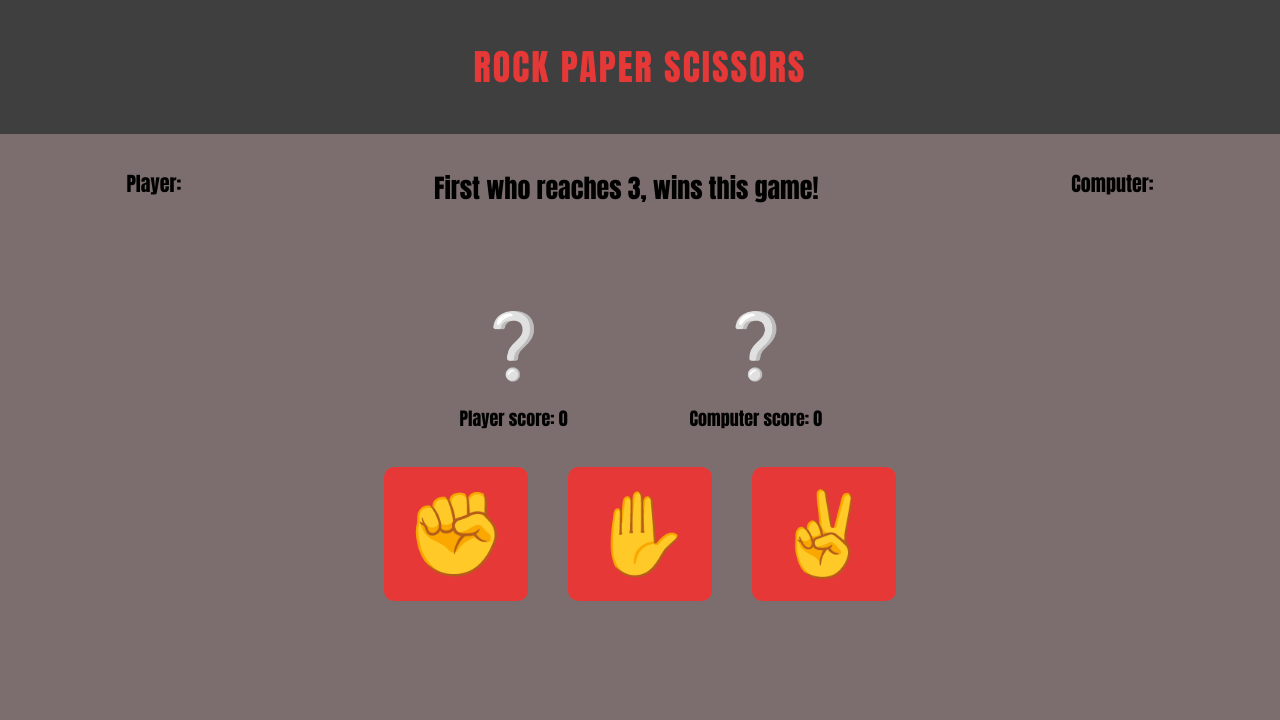
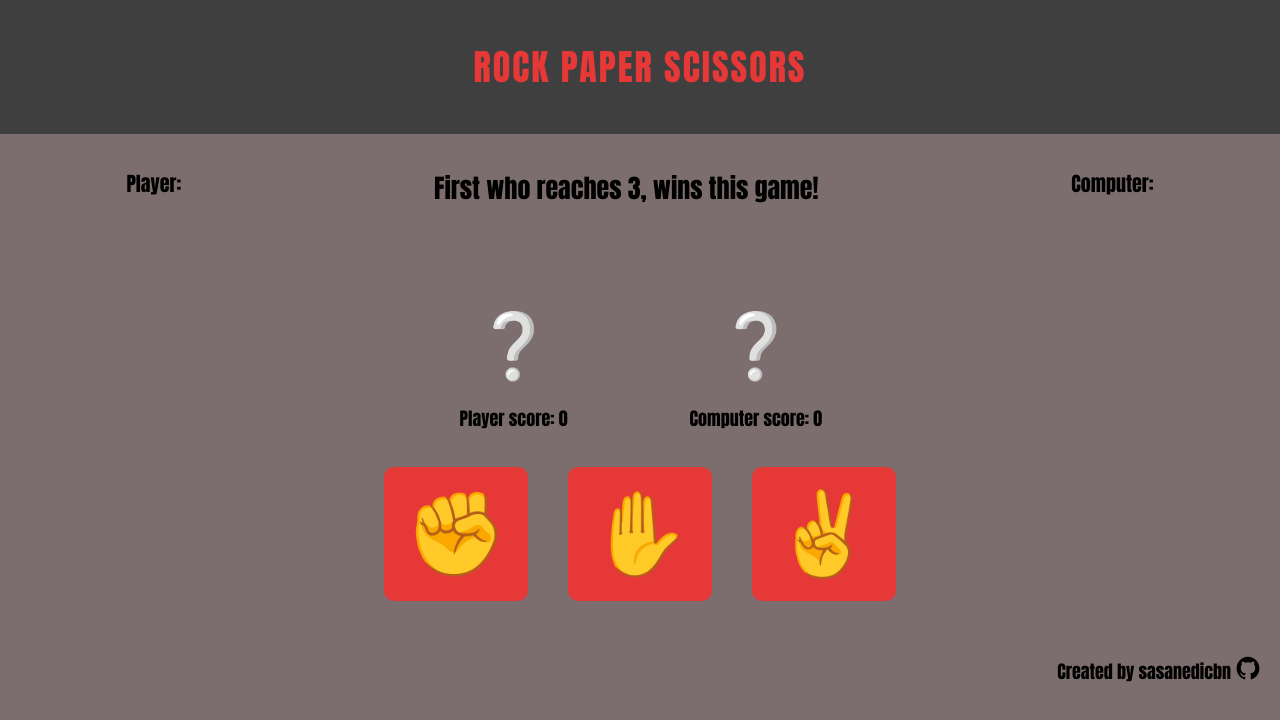
Before and after one commit to sasanedicbn/rock-paper-sccissors, a website built with Vite: page index.html in a window 1280 px wide. Built offline with nearby package versions, Linux system fonts and the light colour scheme.

Commit message:
Create footer section and style footer with animation

```diff
--- a/index.html
+++ b/index.html
@@ -44,8 +44,14 @@
     </div>
 
   </main>
+  <footer>
+    <p class="footer-description">Created by sasanedicbn <a href="https://github.com/sasanedicbn"
+        target="_blank"><ion-icon class="icon" name="logo-github"></ion-icon></a></p>
+  </footer>
 
 
+  <script type="module" src="https://unpkg.com/ionicons@7.1.0/dist/ionicons/ionicons.esm.js"></script>
+  <script nomodule src="https://unpkg.com/ionicons@7.1.0/dist/ionicons/ionicons.js"></script>
 </body>
 
 </html>
--- a/style.css
+++ b/style.css
@@ -2,7 +2,8 @@
 --primary-light:  rgb(124, 110, 110);
 --primary-red: rgb(231, 56, 56);
 --header: rgb(64, 63, 63);
---primary-hover-btn: rgb(194, 32, 32);;
+--primary-hover-btn: rgb(194, 32, 32);
+--logo-color: black;
 }
 *{
   margin:0;
@@ -68,7 +69,8 @@ header{
   border-radius: 10px;
 }
 .btn:hover{
-  background-color: var(--primary-hover-btn)
+  background-color: var(--primary-hover-btn);
+  transition: all 0.4s;
 }
 .sign{
 font-size: 82px;
@@ -81,3 +83,20 @@ padding: 10px;
 .play{
   font-size: 20px;
 }
+/* FOOTER */
+.footer-description{
+  display: flex;
+  align-items: center;
+  justify-content: flex-end;
+  font-size: 18px;
+  margin-right: 15px;
+}
+.icon{
+  font-size: 26px;
+  color: var(--logo-color);
+  margin: 4px;
+}
+.icon:hover{
+  transform: scale(1.2);
+  transition: all 0.3s;
+}
```
